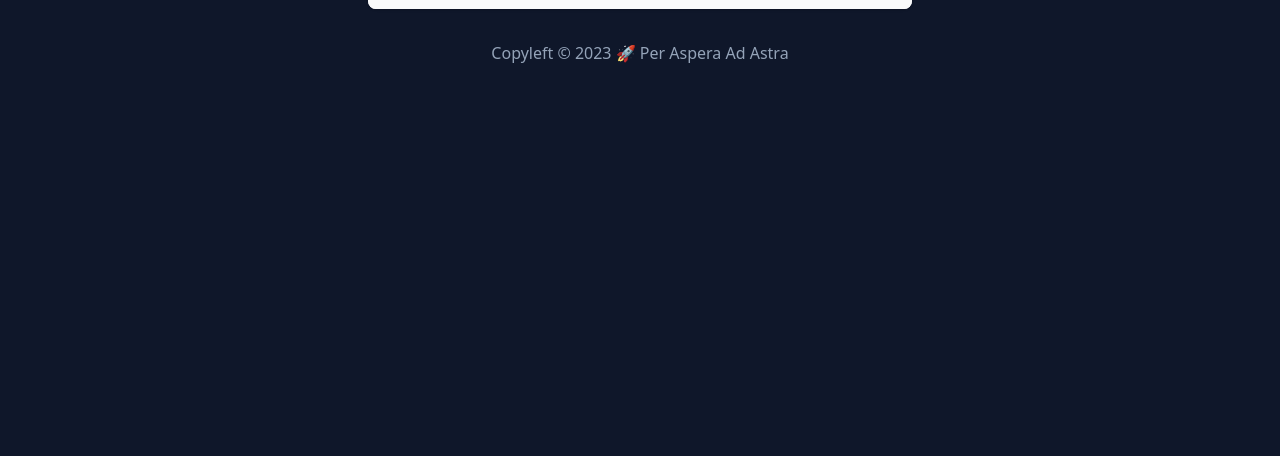
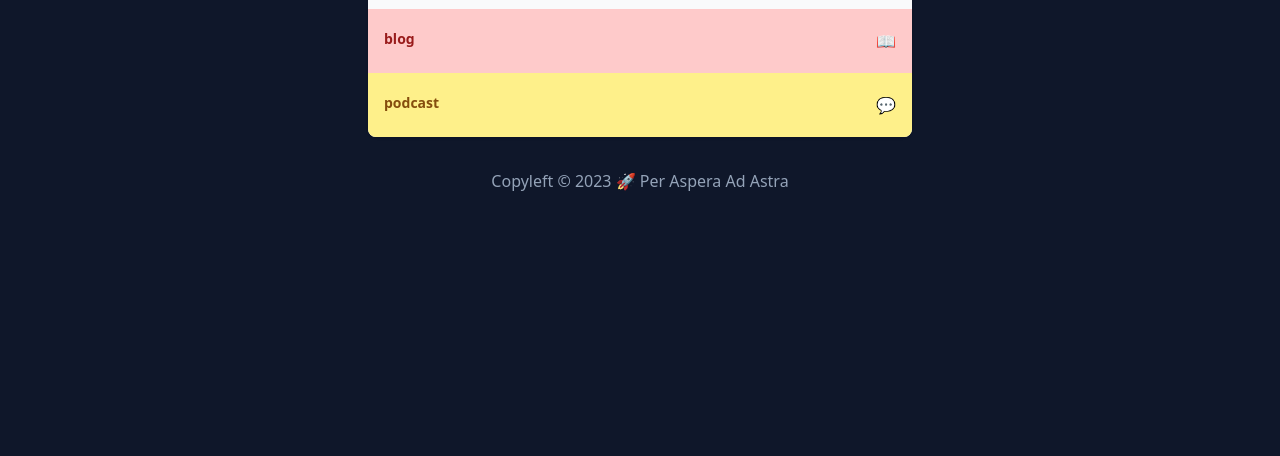
Before and after one commit to Chrismart04/learning-web-packagers, a website built with webpack: page public/index.html in a window 1280 px wide. Shown: the part 344-800 px from the top of the page. Built offline with nearby package versions, Linux system fonts and the light colour scheme.

Commit message:
bug fixed

```diff
--- a/public/index.html
+++ b/public/index.html
@@ -135,6 +135,7 @@
     <div class="flex-block max-w-xl p-4 md:pd-8 mx-auto text-center">
         Copyleft © 2023 🚀 Per Aspera Ad Astra
     </div>
+    <script src="../src/index.js"></script>
 </body>
 
 </html>
--- a/src/index.js
+++ b/src/index.js
@@ -47,4 +47,11 @@ const main = () => {
     <span>${link.emoji}</span>
     </div>`;
   }).join('');
+
+  let newItem = document.createElement("section");
+  newItem.innerHTML = links;
+  $links.appendChild(newItem)
+  $name.appendChild(name)
 };
+
+main();
```
